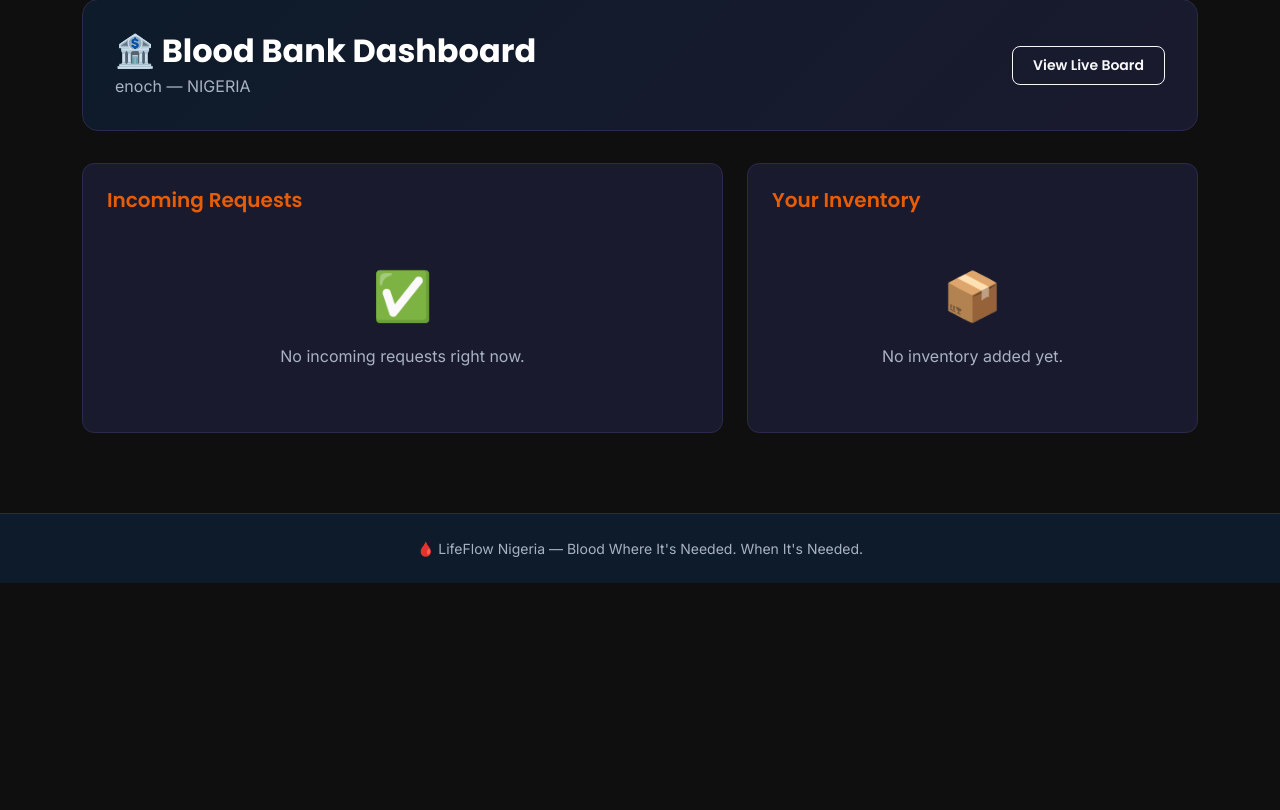
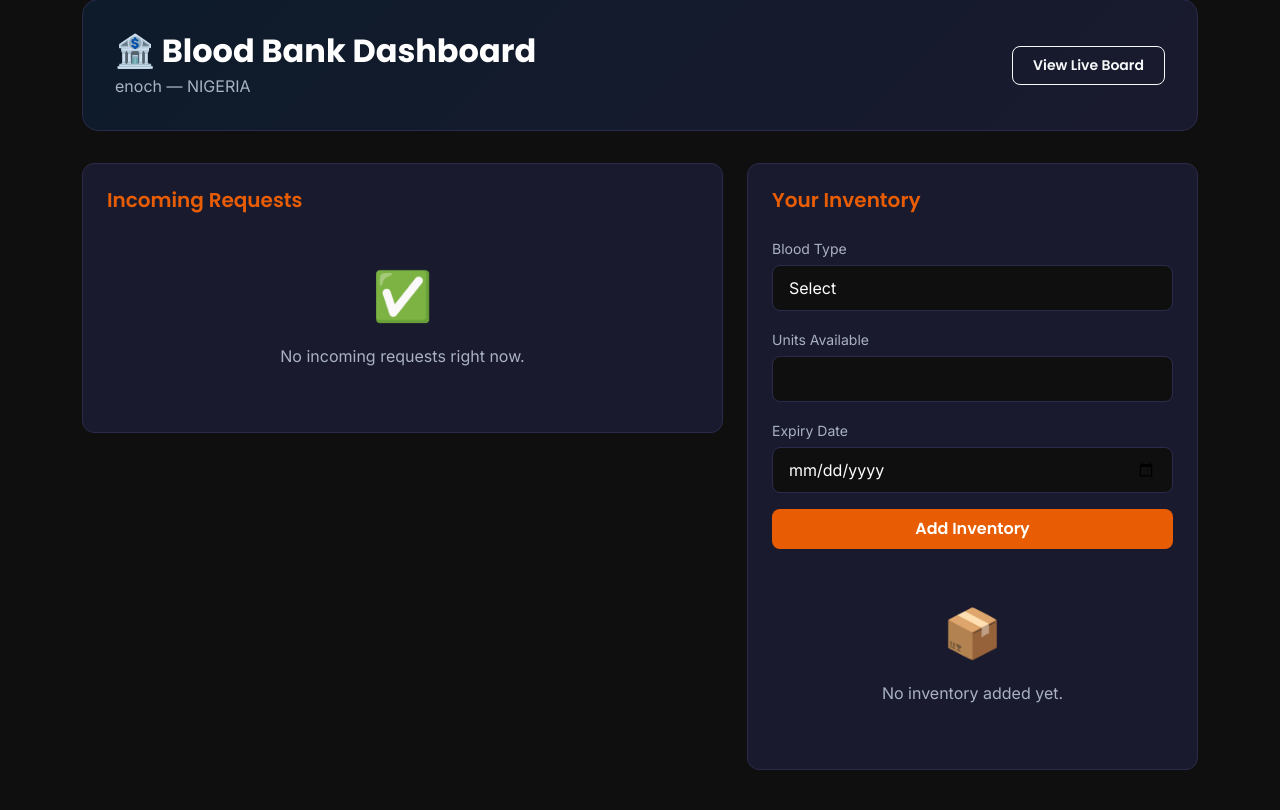
Before and after one commit to CAMAVINGA12/life-flow-nigeria, a Django app: page /bloodbank/ in a window 1280 px wide. Shown: the part 105-915 px from the top of the page. Before the commit the page ends 688 px from the top, so only its background shows below. Run offline with Django 5.2, Linux system fonts and the light colour scheme; a user stored in the database is signed in; data comes from the database, SQL or seed files in the repository; data that the repository does not hold is empty.

Commit message:
Add inventory form for blood banks

```diff
--- a/core/views.py
+++ b/core/views.py
@@ -68,7 +68,19 @@ def hospital_dashboard(request):
     return render(request, 'hospital_dashboard.html', {'requests': requests})
 
 @login_required
+@login_required
 def bloodbank_dashboard(request):
+    if request.method == 'POST':
+        blood_type = request.POST['blood_type']
+        units_available = request.POST['units_available']
+        expiry_date = request.POST['expiry_date']
+        Inventory.objects.create(
+            blood_bank=request.user,
+            blood_type=blood_type,
+            units_available=units_available,
+            expiry_date=expiry_date
+        )
+        messages.success(request, 'Inventory updated successfully!')
     incoming = BloodRequest.objects.filter(status='pending').order_by('-created_at')
     inventory = Inventory.objects.filter(blood_bank=request.user)
     return render(request, 'bloodbank_dashboard.html', {'incoming': incoming, 'inventory': inventory})
--- a/lifeflow/templates/bloodbank_dashboard.html
+++ b/lifeflow/templates/bloodbank_dashboard.html
@@ -88,6 +88,28 @@
     <div class="col-md-5">
         <div class="card p-4">
             <h5 class="card-title mb-4">Your Inventory</h5>
+            <form method="POST" class="mb-4">
+    {% csrf_token %}
+    <div class="mb-3">
+        <label class="form-label">Blood Type</label>
+        <select name="blood_type" class="form-control" required>
+            <option value="">Select</option>
+            <option>A+</option><option>A-</option>
+            <option>B+</option><option>B-</option>
+            <option>O+</option><option>O-</option>
+            <option>AB+</option><option>AB-</option>
+        </select>
+    </div>
+    <div class="mb-3">
+        <label class="form-label">Units Available</label>
+        <input type="number" name="units_available" class="form-control" min="1" required>
+    </div>
+    <div class="mb-3">
+        <label class="form-label">Expiry Date</label>
+        <input type="date" name="expiry_date" class="form-control" required>
+    </div>
+    <button type="submit" class="btn btn-primary w-100">Add Inventory</button>
+</form>
             {% if inventory %}
                 {% for item in inventory %}
                 <div class="inventory-item">
```
